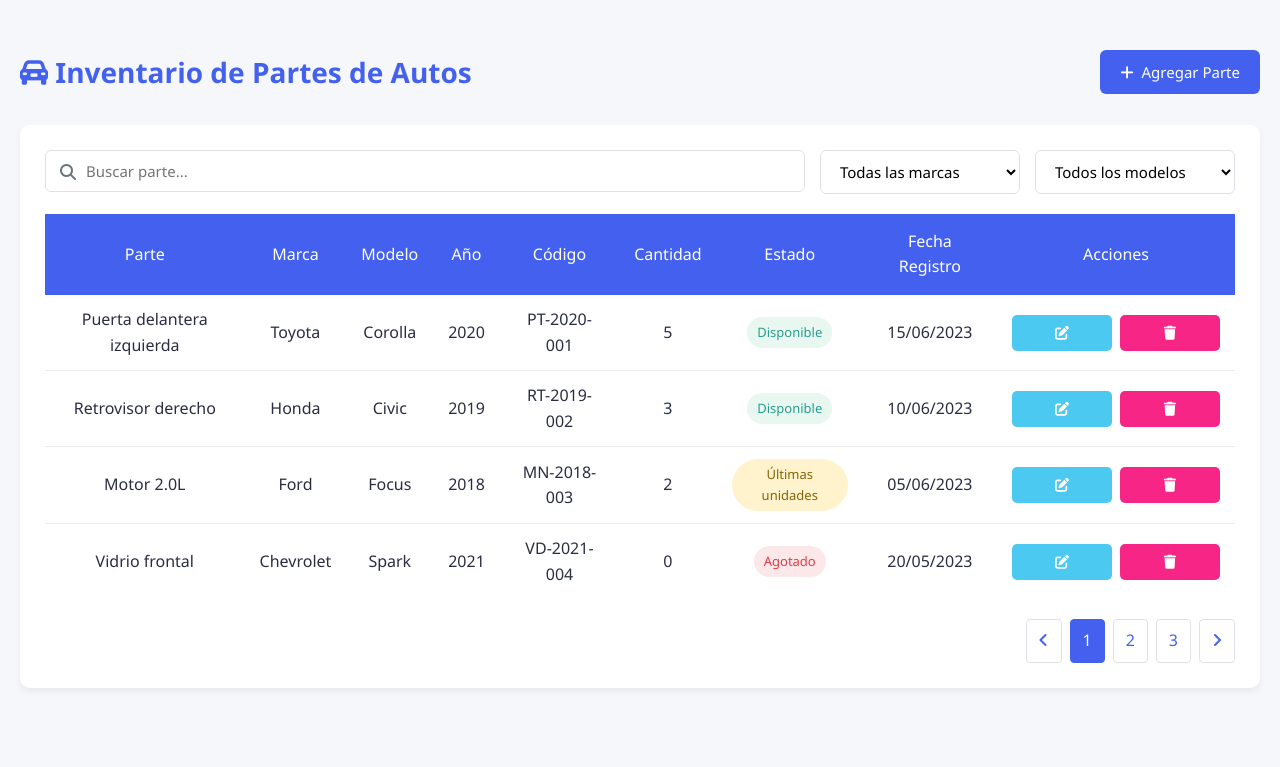
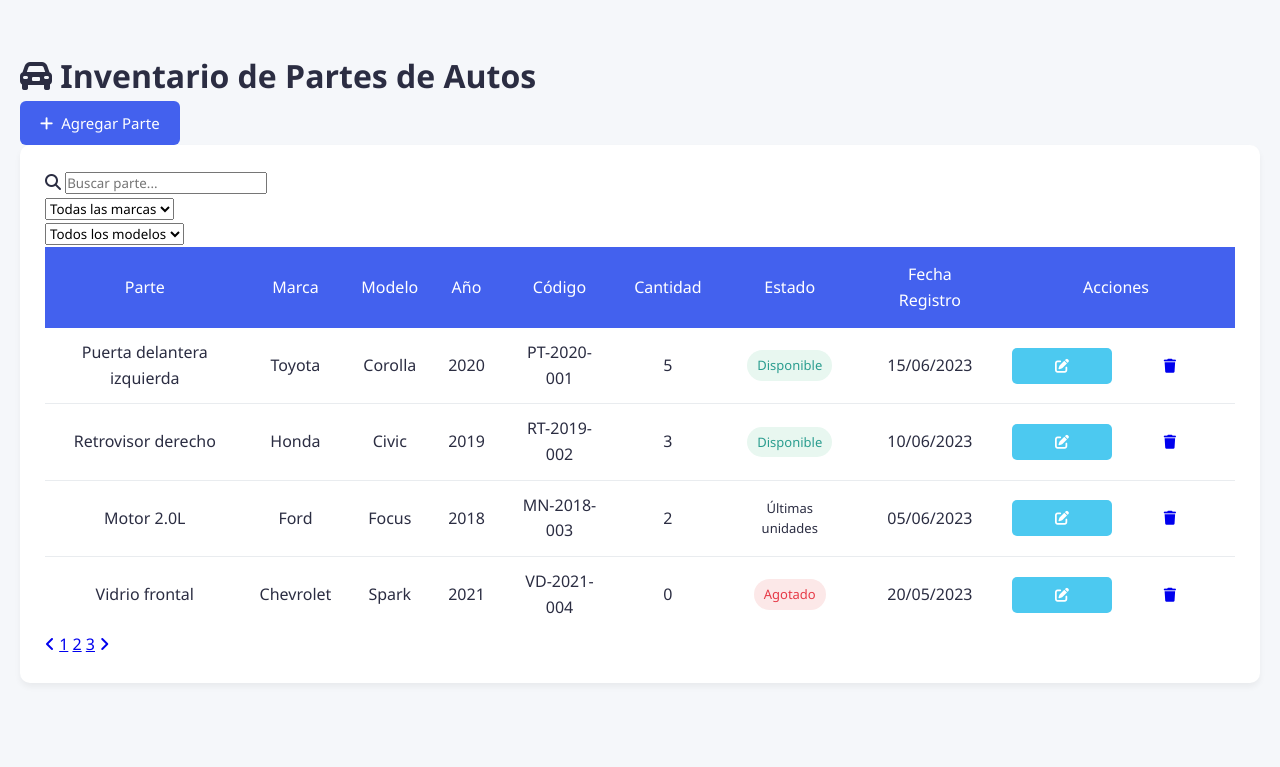
Before and after one commit to yonielvegas/Rastro-Autos, a PHP site: page /Inventario/inventario_list.php in a window 1280 px wide. Shown: the top 767 px of the page. Run offline with PHP 8.4, Linux system fonts and the light colour scheme.

Commit message:
agrege barra de busqueda en usuario, falta estilo

```diff
--- a/estilos/estiloLista.css
+++ b/estilos/estiloLista.css
@@ -3,21 +3,17 @@
   --primary-dark: #3a56d4;
   --primary-color: #4361ee;
   --primary-hover: #3a56d4;
-  --secondary: #3f37c9;
-  --success: #4cc9f0;
   --success-color: #4cc9f0;
   --success-hover: #3aa8d4;
-  --danger: #f72585;
   --danger-color: #f72585;
   --danger-hover: #d51a6f;
-  --light: #f8f9fa;
-  --light-gray: #f8f9fa;
-  --dark: #212529;
   --text-color: #2b2d42;
   --gray: #6c757d;
   --border: #dee2e6;
   --border-color: #e9ecef;
   --shadow: 0 4px 6px rgba(0, 0, 0, 0.05);
+  --sidebar-width: 250px; /* asumo que esto lo defines */
+  --sidebar-collapsed-width: 80px; /* idem */
 }
 
 * {
@@ -32,13 +28,15 @@ body {
   color: var(--text-color);
   line-height: 1.6;
 }
+
 .main-content {
   margin-left: var(--sidebar-width);
   transition: margin-left 0.3s ease;
   padding: 20px;
 }
 
-.sidebar.collapsed + .main-content {
+.sidebar.collapsed + .main-content,
+body.sidebar-collapsed .main-content {
   margin-left: var(--sidebar-collapsed-width);
 }
 
@@ -48,7 +46,6 @@ body {
   padding: 20px;
 }
 
-header,
 .header {
   display: flex;
   justify-content: space-between;
@@ -56,12 +53,6 @@ header,
   margin-bottom: 30px;
   flex-wrap: wrap;
   gap: 20px;
-}
-
-h1 {
-  color: var(--primary);
-  font-weight: 600;
-  font-size: 28px;
 }
 
 h2 {
@@ -78,73 +69,6 @@ h2 {
   padding: 25px;
   margin-bottom: 30px;
   overflow: hidden;
-}
-
-.card-header {
-  display: flex;
-  justify-content: space-between;
-  align-items: center;
-  margin-bottom: 20px;
-  flex-wrap: wrap;
-  gap: 15px;
-}
-
-.btn {
-  display: inline-flex;
-  align-items: center;
-  gap: 8px;
-  padding: 10px 20px;
-  border-radius: 6px;
-  font-weight: 500;
-  cursor: pointer;
-  transition: all 0.3s ease;
-  text-decoration: none;
-  border: none;
-  font-size: 15px;
-}
-
-.btn-primary {
-  background-color: var(--primary);
-  color: white;
-}
-
-.btn-primary:hover {
-  background-color: var(--primary-dark);
-  transform: translateY(-2px);
-  box-shadow: var(--shadow);
-}
-
-.btn-sm {
-  padding: 6px 12px;
-  font-size: 13px;
-  border-radius: 4px;
-  display: inline-flex;
-  align-items: center;
-  justify-content: center;
-}
-
-.btn-edit {
-  background-color: var(--success-color);
-  color: white;
-}
-
-.btn-edit:hover {
-  background-color: var(--success-hover);
-}
-
-.btn-delete,
-.btn-deactivate {
-  background-color: var(--danger-color);
-  color: white;
-}
-
-.btn-delete:hover,
-.btn-deactivate:hover {
-  background-color: var(--danger-hover);
-}
-
-.btn-icon {
-  padding: 8px 12px;
 }
 
 .table-responsive {
@@ -197,11 +121,6 @@ tr:hover {
   color: #2a9d8f;
 }
 
-.badge-warning {
-  background-color: #fff3cd;
-  color: #856404;
-}
-
 .badge-danger {
   background-color: #fce8e8;
   color: #e63946;
@@ -213,110 +132,36 @@ tr:hover {
   gap: 8px;
 }
 
-.search-filter {
-  display: flex;
-  gap: 15px;
-  margin-bottom: 20px;
-  flex-wrap: wrap;
-}
-
-.search-box {
-  flex: 1;
-  min-width: 250px;
-  position: relative;
-}
-
-.search-box input {
-  width: 100%;
-  padding: 10px 15px 10px 40px;
-  border: 1px solid var(--border);
+.btn {
+  display: inline-flex;
+  align-items: center;
+  gap: 8px;
+  padding: 10px 20px;
   border-radius: 6px;
+  font-weight: 500;
+  cursor: pointer;
+  transition: all 0.3s ease;
+  text-decoration: none;
+  border: none;
   font-size: 15px;
 }
 
-.search-box i {
-  position: absolute;
-  left: 15px;
-  top: 50%;
-  transform: translateY(-50%);
-  color: var(--gray);
+.btn-primary {
+  background-color: var(--primary);
+  color: white;
 }
 
-.filter-select {
-  min-width: 200px;
+.btn-primary:hover {
+  background-color: var(--primary-dark);
+  transform: translateY(-2px);
+  box-shadow: var(--shadow);
 }
 
-.filter-select select {
-  width: 100%;
-  padding: 10px 15px;
-  border: 1px solid var(--border);
-  border-radius: 6px;
-  font-size: 15px;
-  background-color: white;
-}
-
-.pagination {
-  display: flex;
-  justify-content: flex-end;
-  gap: 8px;
-  margin-top: 20px;
-}
-
-.page-item {
-  display: inline-block;
-}
-
-.page-link {
-  padding: 8px 12px;
-  border: 1px solid var(--border);
-  border-radius: 4px;
-  color: var(--primary);
-  text-decoration: none;
-  text-align: center;
-}
-
-.page-link.active {
-  background-color: var(--primary);
-  color: white;
-  border-color: var(--primary);
-}
-
-.page-link:hover:not(.active) {
-  background-color: var(--light);
-}
-
-@media (max-width: 768px) {
-  .container {
-    padding: 15px;
-  }
-
-  th,
-  td {
-    padding: 10px 12px;
-  }
-
-  .card-header,
-  .header {
-    flex-direction: column;
-    align-items: flex-start;
-  }
-
-  .search-filter {
-    flex-direction: column;
-    gap: 10px;
-  }
-
-  .search-box,
-  .filter-select {
-    min-width: 100%;
-  }
-}
 .btn-sm {
   width: 100px;
   height: 36px;
   font-size: 14px;
   border-radius: 5px;
-  text-decoration: none;
   display: inline-flex;
   justify-content: center;
   align-items: center;
@@ -326,6 +171,25 @@ tr:hover {
   border: none;
   transition: background-color 0.3s ease;
   padding: 6px 12px;
+  text-decoration: none;
+}
+
+.btn-edit {
+  background-color: var(--success-color);
+  color: white;
+}
+
+.btn-edit:hover {
+  background-color: var(--success-hover);
+}
+
+.btn-deactivate {
+  background-color: var(--danger-color);
+  color: white;
+}
+
+.btn-deactivate:hover {
+  background-color: var(--danger-hover);
 }
 
 .btn-activate {
@@ -337,15 +201,15 @@ tr:hover {
   background-color: #237a70;
 }
 
-.btn-deactivate {
-  background-color: #f72585;
-  color: #fff;
+.search-bar {
+  width: 250px;
 }
 
-.btn-deactivate:hover {
-  background-color: #d31b6c;
+.search-bar input {
+  width: 100%;
+  padding: 8px 12px;
+  border: 1px solid #ccc;
+  border-radius: 8px;
+  font-size: 16px;
+  display: block;
 }
-
-    body.sidebar-collapsed .main-content {
-      margin-left: var(--sidebar-collapsed-width);
-    }
```
Also changed, not shown: Usuarios/usuario.php (+14 -8 lines), estilos/estiloInventario.css (added).
